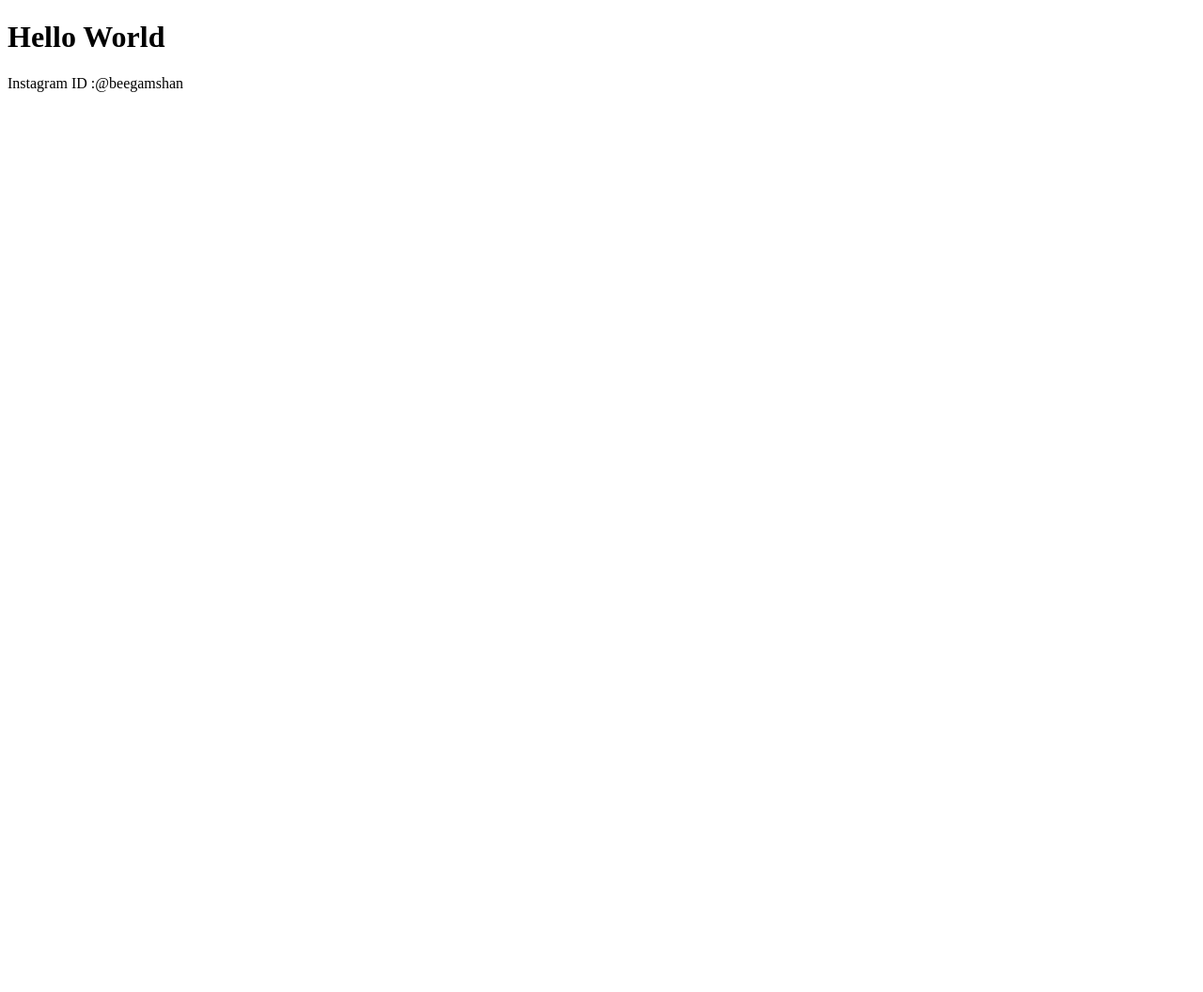
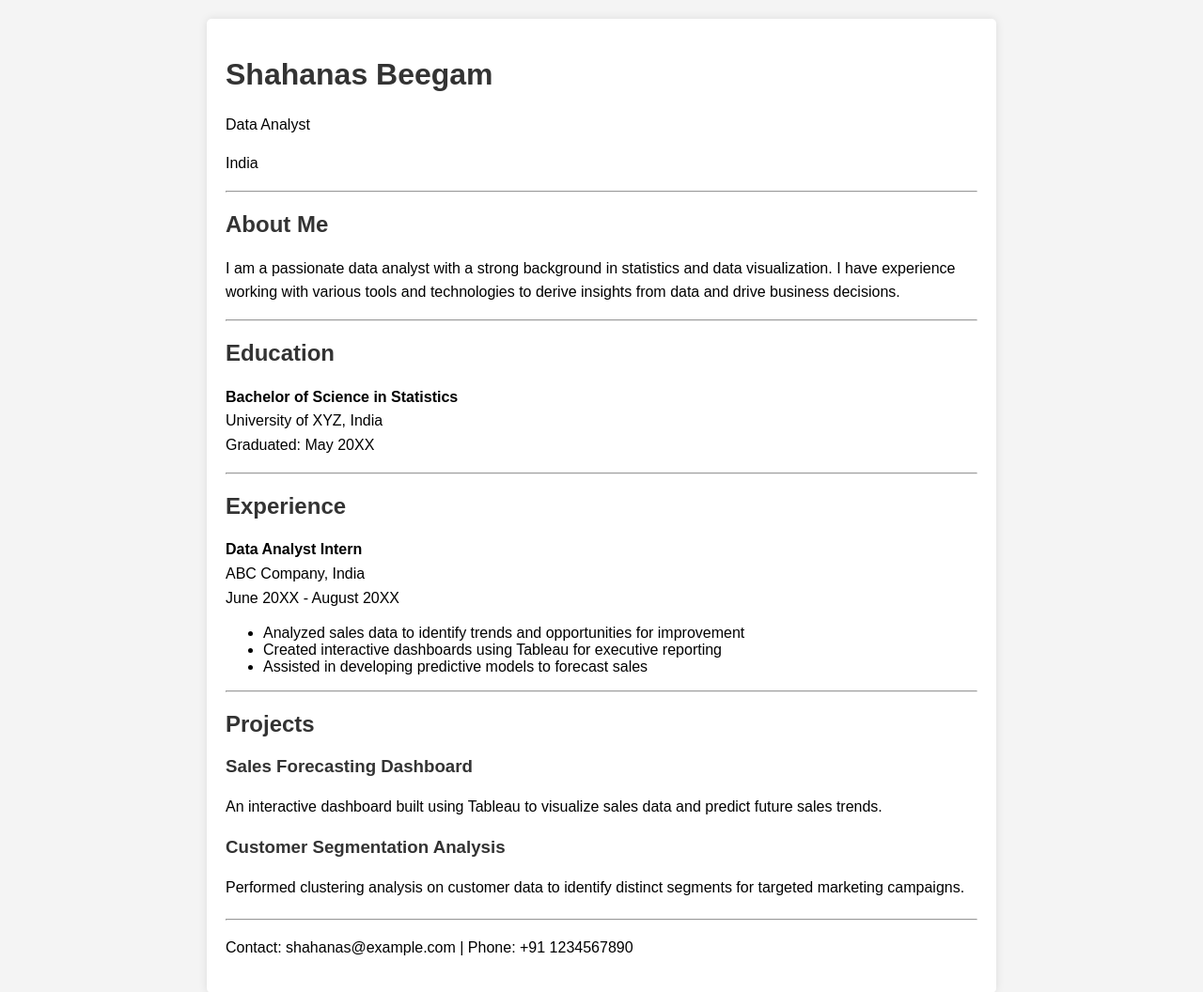
Before and after one commit to shahanasbeegam/shahanasbeegam.github.io, a plain HTML site: page index.html in a window 1280 px wide. Shown: the whole page at 94% size. Before the commit the page ends 800 px from the top, so only its background shows below. Drawn offline with Linux system fonts and the light colour scheme.

Commit message:
Update index.html

```diff
--- a/index.html
+++ b/index.html
@@ -1,12 +1,79 @@
 <!DOCTYPE html>
-<html>
+<html lang="en">
 <head>
-<title>Shahanas's Website</title>
+  <meta charset="UTF-8">
+  <meta name="viewport" content="width=device-width, initial-scale=1.0">
+  <title>Shahanas Beegam - Data Analyst</title>
+  <style>
+    body {
+      font-family: Arial, sans-serif;
+      margin: 0;
+      padding: 0;
+      background-color: #f4f4f4;
+    }
+    .container {
+      max-width: 800px;
+      margin: 20px auto;
+      padding: 20px;
+      background-color: #fff;
+      border-radius: 5px;
+      box-shadow: 0 0 10px rgba(0, 0, 0, 0.1);
+    }
+    h1, h2, h3 {
+      color: #333;
+    }
+    p {
+      line-height: 1.6;
+    }
+    .project {
+      margin-bottom: 20px;
+    }
+  </style>
 </head>
 <body>
-
-<h1>Hello World</h1>
-<p>Instagram ID :@beegamshan</p>
-
+  <div class="container">
+    <header>
+      <h1>Shahanas Beegam</h1>
+      <p>Data Analyst</p>
+      <p>India</p>
+    </header>
+    <hr>
+    <section>
+      <h2>About Me</h2>
+      <p>I am a passionate data analyst with a strong background in statistics and data visualization. I have experience working with various tools and technologies to derive insights from data and drive business decisions.</p>
+    </section>
+    <hr>
+    <section>
+      <h2>Education</h2>
+      <p><strong>Bachelor of Science in Statistics</strong><br> University of XYZ, India<br> Graduated: May 20XX</p>
+    </section>
+    <hr>
+    <section>
+      <h2>Experience</h2>
+      <p><strong>Data Analyst Intern</strong><br> ABC Company, India<br> June 20XX - August 20XX</p>
+      <ul>
+        <li>Analyzed sales data to identify trends and opportunities for improvement</li>
+        <li>Created interactive dashboards using Tableau for executive reporting</li>
+        <li>Assisted in developing predictive models to forecast sales</li>
+      </ul>
+    </section>
+    <hr>
+    <section>
+      <h2>Projects</h2>
+      <div class="project">
+        <h3>Sales Forecasting Dashboard</h3>
+        <p>An interactive dashboard built using Tableau to visualize sales data and predict future sales trends.</p>
+      </div>
+      <div class="project">
+        <h3>Customer Segmentation Analysis</h3>
+        <p>Performed clustering analysis on customer data to identify distinct segments for targeted marketing campaigns.</p>
+      </div>
+      <!-- Add more projects as needed -->
+    </section>
+    <hr>
+    <footer>
+      <p>Contact: shahanas@example.com | Phone: +91 1234567890</p>
+    </footer>
+  </div>
 </body>
 </html>
```
